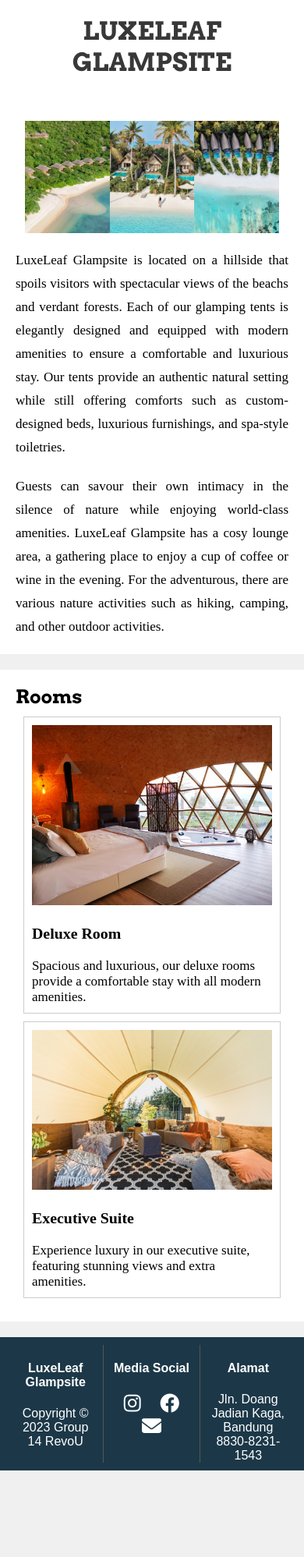
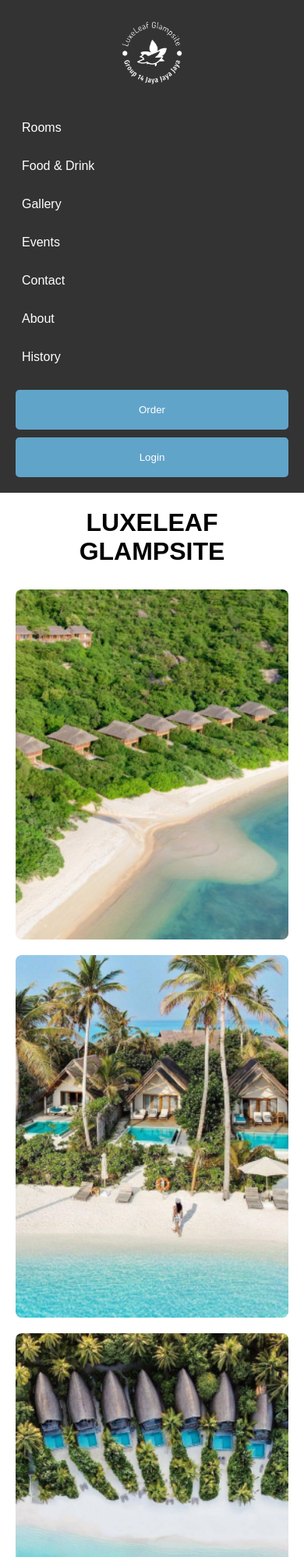
Before and after one commit to Forenzi30/Testing-Project, a plain HTML site: page index.html in a window 390 px wide. Shown: the top 1997 px of the page at 78% size. Before the commit the page ends 1886 px from the top, so only its background shows below. Drawn offline with Linux system fonts and the light colour scheme.

Commit message:
Update style.css

```diff
--- a/css/style.css
+++ b/css/style.css
@@ -1,38 +1,31 @@
-/* styles.css */
-  @import url('https://fonts.googleapis.com/css2?family=Arvo:wght@700&display=swap');
-  @import url('https://fonts.googleapis.com/css2?family=Merriweather:wght@300&display=swap');
-
-/* Reset some default styles */
-body, h1, h2, p, ul, li {
+/* Reset and Base Styles */
+*,
+*::before,
+*::after {
+    box-sizing: border-box;
     margin: 0;
     padding: 0;
 }
 
-/* Apply a background color to the body */
 body {
-  background-color: #f0f0f0;
+    margin: 0;
     font-family: Arial, sans-serif;
+    overflow-x: hidden;
 }
 
-/* Create a grid layout */
+/* Container Layout */
 .container {
     display: grid;
-  grid-template-columns: 200px 1fr;
-  grid-template-areas: "sidebar content";
-  grid-gap: 20px;
+    min-height: 100vh;
+    transition: all 0.3s ease;
 }
 
-/* Style the sidebar (navbar) */
+/* Sidebar Styles */
 .sidebar {
-  height: 100%;
-  width: 180px;
-  grid-area: sidebar;
-  background-image: url(../images/navbar-background.png);
-  background-size: cover;
     background-color: #333;
-  color: #fff;
+    color: white;
     padding: 20px;
-  position: fixed;
+    transition: all 0.3s ease;
 }
 
 .sidebar .home {
@@ -40,168 +33,254 @@ body {
     margin-bottom: 25px;
 }
 
-.sidebar a {
-  display: block;
-  color: #fff;
-  text-decoration: none;
+.sidebar .logo {
+    max-width: 100%;
+    height: auto;
 }
 
 .sidebar ul {
     list-style: none;
-  margin-bottom: 20px;
+    padding: 0;
 }
 
 .sidebar li {
-  margin-bottom: 10px;
+    margin-bottom: 15px;
 }
 
-.sidebar li:hover {
-  background-color: #ddd;
+.sidebar a {
     color: white;
+    text-decoration: none;
+    display: block;
+    padding: 8px;
+    transition: background-color 0.3s ease;
+}
+
+.sidebar a:hover {
+    background-color: #555;
 }
 
 .sidebar button {
-  display: block;
-  text-transform: uppercase;
-  color: rgb(255, 255, 255);
     width: 100%;
-  padding: 12px;
-  border-radius: 4px;
-  border: 1px solid #ffffff;
-  text-align: center;
+    padding: 10px;
+    margin-top: 10px;
     background-color: #61A4C9;
-  font-size: 0.9375em;
+    color: white;
+    border: none;
+    border-radius: 5px;
     cursor: pointer;
     transition: background-color 0.3s ease;
 }
 
 .sidebar button:hover {
-  background-color: #ddd;
+    background-color: #4a8ab0;
 }
 
-/* Style the content area */
+/* Content Styles */
 .content {
-  grid-area: content;
-}
-
-/* Style the header */
-header {
-  font-family: 'Arvo';
     background-color: #fff;
-  color: #383838;
-  text-align: center;
     padding: 20px;
 }
 
-header .header-text {
-  max-width: 600px;
-  margin: 0 auto;
+header {
+    margin-bottom: 30px;
 }
 
-header h1 {
-  font-size: 32px;
+.header-text h1 {
+    font-size: 2em;
+    text-align: center;
+}
+
+/* Main Images Section */
+.main-images {
+    display: grid;
+    gap: 20px;
+    margin-bottom: 30px;
+}
+
+.main-images img {
+    width: 100%;
+    height: auto;
+    border-radius: 8px;
+}
+
+/* Room Section */
+.room {
+    margin-bottom: 30px;
+    padding: 15px;
+    border-radius: 8px;
+    box-shadow: 0 2px 5px rgba(0,0,0,0.1);
+}
+
+.room img {
+    width: 100%;
+    height: auto;
+    border-radius: 8px;
+}
+
+/* Footer Styles */
+footer {
+    background-color: #333;
+    color: white;
+    padding: 20px;
+    margin-top: auto;
+}
+
+.footer-column {
+    text-align: center;
     margin-bottom: 15px;
 }
 
-/* Style the main content sections */
-section {
-  font-family: 'Times New Roman';
-  font-size: 17px;
-  background-color: #fff;
-  padding: 20px;
-  margin-bottom: 20px;
+.media-social a {
+    color: white;
+    margin: 0 10px;
+    font-size: 1.2em;
 }
 
-section h2 {
-  font-size: 24px;
-  font-family: 'Arvo';
-  font-weight: bold;
+/* Responsive Design */
+/* PC and Large Screens (1200px and up) */
+@media screen and (min-width: 1200px) {
+    .container {
+        grid-template-columns: 250px 1fr;
+    }
+
+    .main-images {
+        grid-template-columns: repeat(3, 1fr);
+    }
+
+    .sidebar {
+        position: fixed;
+        height: 100vh;
+        width: 250px;
+    }
+
+    .content {
+        margin-left: 250px;
+    }
+
+    footer {
+        margin-left: 250px;
+    }
+}
+
+/* Laptop and Medium Screens (992px to 1199px) */
+@media screen and (min-width: 992px) and (max-width: 1199px) {
+    .container {
+        grid-template-columns: 220px 1fr;
+    }
+
+    .main-images {
+        grid-template-columns: repeat(3, 1fr);
+    }
+
+    .sidebar {
+        position: fixed;
+        height: 100vh;
+        width: 220px;
+    }
+
+    .content {
+        margin-left: 220px;
+    }
+
+    footer {
+        margin-left: 220px;
+    }
+}
+
+/* Tablet (768px to 991px) */
+@media screen and (min-width: 768px) and (max-width: 991px) {
+    .container {
+        grid-template-columns: 180px 1fr;
+    }
+
+    .main-images {
+        grid-template-columns: repeat(2, 1fr);
+    }
+
+    .sidebar {
+        position: fixed;
+        height: 100vh;
+        width: 180px;
+    }
+
+    .content {
+        margin-left: 180px;
+    }
+
+    footer {
+        margin-left: 180px;
+    }
+
+    .sidebar .logo {
+        width: 100px;
+        height: 100px;
+    }
+}
+
+/* Mobile Phones (up to 767px) */
+@media screen and (max-width: 767px) {
+    .container {
+        grid-template-columns: 1fr;
+    }
+
+    .sidebar {
+        position: relative;
+        height: auto;
+        width: 100%;
+    }
+
+    .main-images {
+        grid-template-columns: 1fr;
+    }
+
+    .content {
+        margin-left: 0;
+    }
+
+    footer {
+        margin-left: 0;
+    }
+
+    .sidebar .logo {
+        width: 80px;
+        height: 80px;
+    }
+
+    .footer-column {
         margin-bottom: 10px;
     }
-
-/* Style the main-image details */
-.main-images {
-  display: flex;
-  flex-wrap: wrap;
-  justify-content: center;
 }
 
-.main-images img {
-  width: 31%;
+/* Additional Styles for Better Readability */
+.deskripsi {
+    line-height: 1.6;
     margin-bottom: 20px;
+    text-align: justify;
 }
 
-/* Style the about details */
-.main {
-  border: 1px solid #ccc;
-  padding: 10px;
-  margin: 10px;
+h2 {
+    margin: 20px 0;
 }
 
-.deskripsi {
-  text-align: justify;
-  line-height: 30px;
+h3 {
+    margin: 15px 0;
 }
 
-/* Style the room details */
-.room {
-  border: 1px solid #ccc;
-  padding: 10px;
-  margin: 10px;
+/* Ensure smooth scrolling */
+html {
+    scroll-behavior: smooth;
 }
 
-.room img {
+/* Fix for potential overflow issues */
+img {
     max-width: 100%;
 }
 
-/* Style the footer as a horizontal grid with 3 columns */
+/* Footer Grid for larger screens */
+@media screen and (min-width: 768px) {
     footer {
-  background-color: #1c3848;
-  background-size: cover;
-  color: #fff;
-  text-align: center;
-  padding: 10px;
         display: grid;
         grid-template-columns: repeat(3, 1fr);
-}
-
-/* Style each column in the footer */
-.footer-column {
-  padding: 0 10px;
-  border-right: 1px solid #555;
-}
-
-/* Remove the border from the last column */
-.footer-column:last-child {
-  border-right: none;
-}
-
-.media-social a {
-  text-align: center;
-  font-size: 25px;
-  width: 30px;
-  height: 30px;
-  margin-inline: 10px;
-  color: #ffffff;
-}
-
-/* Media query for tablets */
-@media screen and (min-width: 600px) {
-  .container {
-    grid-template-columns: 200px 1fr;
-    grid-template-areas: "sidebar content";
+        gap: 20px;
     }
 }
-
-/* Media query for smartphones */
-@media screen and (max-width: 599px) {
-  .container {
-    grid-template-columns: 1fr;
-    grid-template-areas: "content";
-  }
-
-  /* Hide the sidebar on smaller screens */
-  .sidebar {
-    display: none;
-  }
-}
```
Lines whose indentation alone changed are shown as unchanged.
